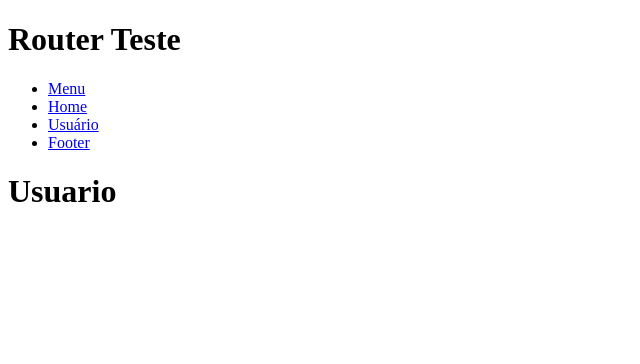
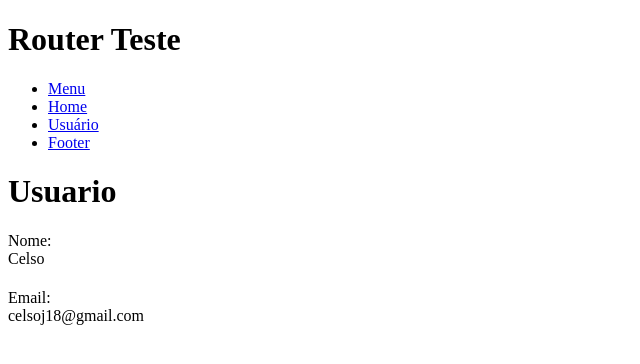
Before and after one commit to CelsoJunioDev/angular-study, an Angular app: page /#/usuario in a window 1280 px wide. Shown: the top 364 px of the page, without its empty margins (0-640 px from the left). Built offline with nearby package versions, Linux system fonts and the light colour scheme.

Commit message:
Usuario Service added

```diff
--- /dev/null
+++ b/src/app/usuario.service.ts
@@ -0,0 +1,18 @@
+import { Injectable } from '@angular/core';
+import { Usuario } from './usuario';
+
+@Injectable({
+  providedIn: 'root'
+})
+export class UsuarioService {
+
+  constructor() { }
+
+ public getUsuario(): Usuario{
+    let usuario = new Usuario()
+    usuario.nome ="Celso"
+    usuario.email ="celsoj18@gmail.com"
+
+    return usuario
+  }
+}
--- /dev/null
+++ b/src/app/usuario.ts
@@ -0,0 +1,9 @@
+export class Usuario {
+  public nome: string
+  public email: string
+
+  constructor(){
+    this.nome =""
+    this.email =""
+  }
+}
--- a/src/app/usuario/usuario.component.html
+++ b/src/app/usuario/usuario.component.html
@@ -1 +1,18 @@
 <h1>Usuario</h1>
+<div>
+  <h1>
+  </h1>Nome:
+</div>
+
+<div>
+  <span>{{usuario.nome}}</span>
+</div>
+
+<div>
+  <h1>
+  </h1>Email:
+</div>
+
+<div>
+  <span>{{usuario.email}}</span>
+</div>
--- a/src/app/usuario/usuario.component.ts
+++ b/src/app/usuario/usuario.component.ts
@@ -1,4 +1,6 @@
 import { Component, OnInit } from '@angular/core';
+import { Usuario } from '../usuario';
+import { UsuarioService } from '../usuario.service';
 
 @Component({
   selector: 'usuario',
@@ -7,9 +9,12 @@ import { Component, OnInit } from '@angular/core';
 })
 export class UsuarioComponent implements OnInit {
 
-  constructor() { }
+  public usuario!: Usuario;
+  constructor(private usuarioService: UsuarioService) { }
 
   ngOnInit(): void {
+  this.usuario = this.usuarioService.getUsuario()
+
   }
 
 }
```
Also changed, not shown: 2 other files (tests, documents, lock files or other folders).
